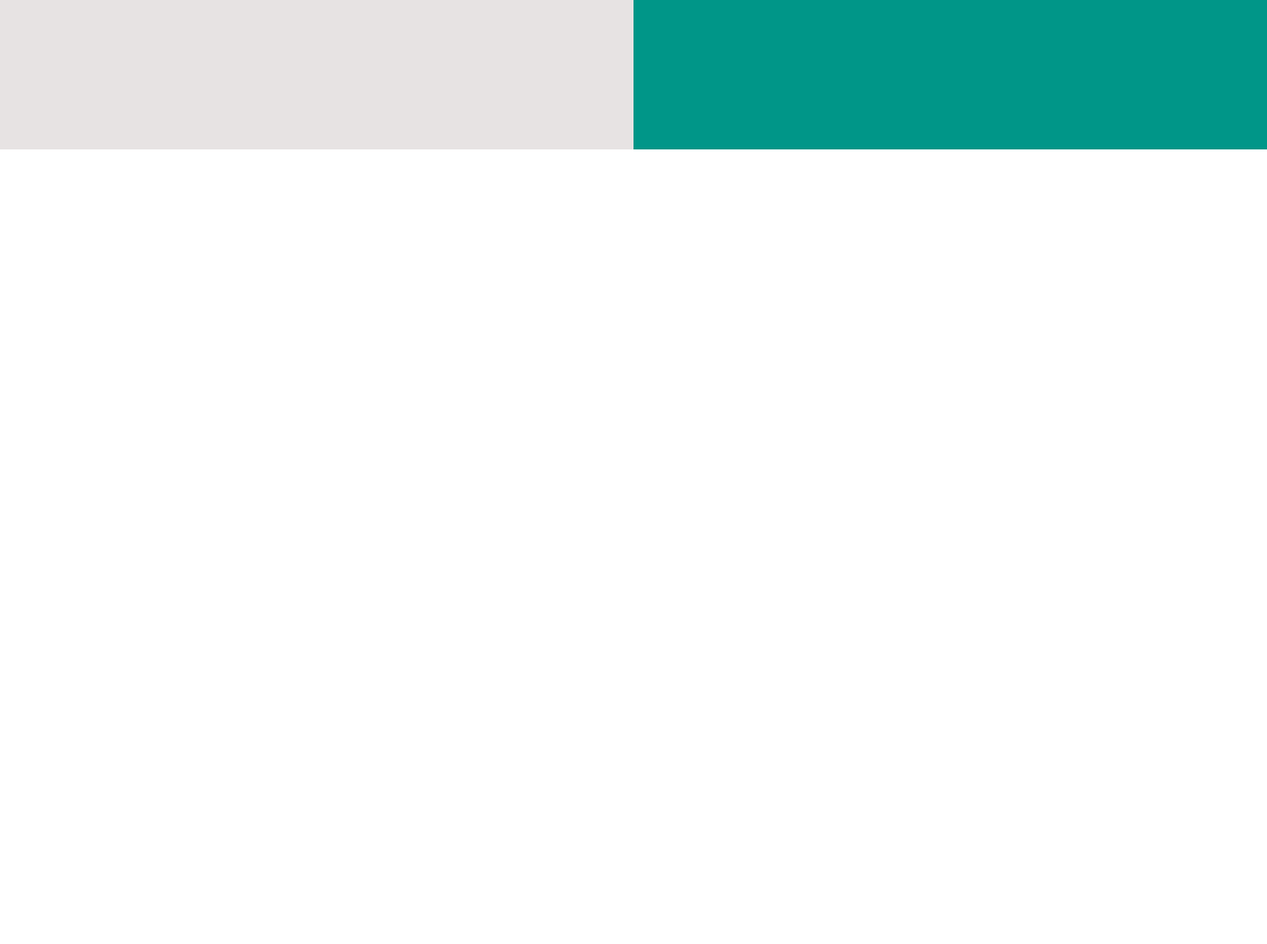
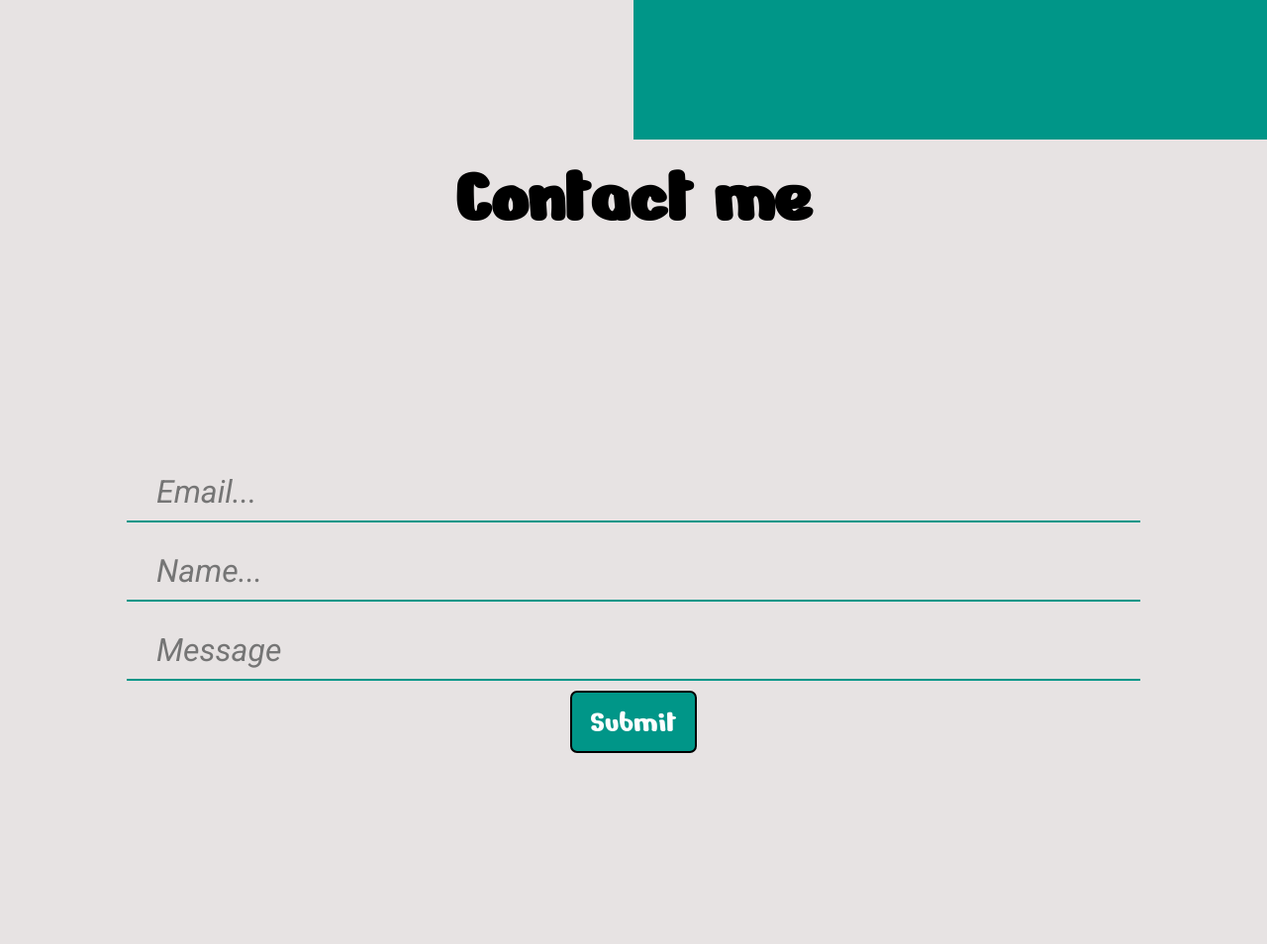
Before and after one commit to Saurabgami977/Saurab__personal__website, a plain HTML site: page index.html in a window 1280 px wide. Shown: the part 2249-3203 px from the top of the page at 99% size. Drawn offline with Linux system fonts and the light colour scheme.

Commit message:
Full page designed with contact page

```diff
--- a/css/about/_aboutTitle.scss
+++ b/css/about/_aboutTitle.scss
@@ -29,16 +29,21 @@
     font-size: 4rem;
     font-family: $simple-font;
   }
+
+  @media screen and (max-width: 800px) {
+    h2 {
+      font-size: 2rem;
+    }
+  }
 }
 
 #aboutMe {
   display: flex;
   @include d-flex(row, space-evenly, center);
-  flex-wrap: wrap;
   width: 100%;
 
   .introduction {
-    width: 40%;
+    width: 50vw;
 
     h2 {
       font-size: 3rem;
@@ -46,7 +51,7 @@
     }
 
     h4 {
-      font-size: 1.5rem;
+      font-size: 1.2rem;
       font-family: $simple-font;
     }
 
@@ -54,10 +59,11 @@
       font-size: 1.1rem;
       font-family: $simple-font;
     }
+
     @media screen and (max-width: 500px) {
       h2 {
-        font-size: 2rem;
-        line-height: 30px;
+        font-size: 1.4rem;
+        line-height: 20px;
       }
 
       h4 {
@@ -71,21 +77,26 @@
   }
 
   .aboutImg {
-    max-width: 40%;
+    max-width: 50vw;
+    height: 50vh;
     border-radius: 10px;
     clip-path: polygon(6% 22%, 100% 0, 100% 100%, 93% 79%, 0 100%, 0 46%, 0 0);
   }
 }
 
-@media screen and (max-width: 500px) {
+@media screen and (max-width: 500px), screen and (max-width: 1000px) {
   #aboutMe {
     display: flex;
     @include d-flex(column, center, center);
 
-    .introduction{
-        width: 100vw;
-        padding: 0px 55px;
-        height: 50vh;
+    .introduction {
+      width: 100vw;
+      padding: 0px 20px;
+      height: 30vh;
+    }
+
+    .aboutImg{
+        max-width: 100%;
     }
   }
 }
--- a/css/contact/_contact.scss
+++ b/css/contact/_contact.scss
@@ -1,7 +1,7 @@
 .contactBox {
   display: flex;
   @include d-flex("", center, center);
-  width: 100%;
+  width: 100vw;
 
   .left {
     width: 50vw;
@@ -38,7 +38,7 @@
     @include btn($primary-color);
   }
 }
-@media screen and (max-width: 500px) {
+@media screen and (max-width: 500px), screen and (max-width: 1000px) {
     .contactBox{
         @include d-flex(column);
 
--- /dev/null
+++ b/css/contact/_form.scss
@@ -0,0 +1,43 @@
+h1{
+    font-size: 5rem ;
+}
+
+.form {
+    margin-top: 20px;
+  display: flex;
+  width: 100vw;
+  height: 100vh;
+  @include d-flex(column, center, center);
+
+  .input{
+      width: 80vw;
+      font-size: 2rem;
+      line-height: 10px;
+      padding: 10px 30px;
+      color: black;
+      border: none;
+      margin: 10px;
+      background: none;
+      outline: none;
+      border-bottom: 2px solid $secondary-color;
+      font-family: $simple-font;
+  }
+
+  .submitButton{
+      width: 10%;
+      padding: 10px;
+      border-radius: 7px;
+      outline: none;
+      border: 2px solid black;
+      color: white;
+      font-size: 2rem;
+      background-color: $secondary-color;
+      transition: 0.5s all ease-in-out;
+
+      &:hover{
+          background-color: $dark-color;
+          color: white;
+          transform: scale(1.2);
+      }
+  }
+}
--- a/css/main.scss
+++ b/css/main.scss
@@ -17,10 +17,15 @@
 
 body {
   background-color: $primary-color;
-  height: 500vh;
+  height: 400vh;
+  width: 100vw;
+  background-color: $grey-color;
+  overflow-x: hidden;
   z-index: 3;
+  display: flex;
+  @include d-flex(column, space-between, center);
 
-  #main {
+   #main {
     background: linear-gradient(rgba($dark-color, 0.7), #009688),
       url(../img/bg.jpg) center center/cover fixed;
     height: 100vh;
@@ -42,9 +47,18 @@ body {
     @import "about/aboutTitle";
   }
 
-  #contact{
+  #contact {
     height: 100vh;
     width: 100vw;
     @import "contact/contact";
   }
+
+  #contactForm {
+    height: 100vh;
+    width: 100vw;
+    display: flex;
+    margin-top: 10px;
+    @include d-flex(column, center, center);
+    @import "contact/form";
+  }
 }
--- a/index.html
+++ b/index.html
@@ -30,7 +30,7 @@
         <h1 class="myName" id="myName">Saurab Gami</h1>
         <p class="myIntro" id="myIntro">Front-End Web Developer</p>
         <div class="banner-btn" id="banner-btn">
-            <a href="#"><span></span> Read More</a>
+            <a href="#about"><span></span> Read More</a>
             <a href="#"><span></span> Projects</a>
         </div>
     </section>
@@ -61,14 +61,14 @@
 
             <div class="left" id="left">
                 <button class="leftBtn" id="leftBtn">
-                    <a href="#">
+                    <a href="https://www.facebook.com/saurabgami977" target="__blank">
                         <p>Continue Exploring?</p>
                         <h1>Know more about me</h1>
                     </a>
                 </button>
             </div>
             <div class="right" id="right">
-                <button class="rightBtn" id="rightBtn"><a href="#">
+                <button class="rightBtn" id="rightBtn"><a href="#contactForm">
                         <p>Intrested?</p>
                         <h1>Contact me</h1>
                     </a>
@@ -77,7 +77,16 @@
             </div>
         </div>
     </section>
-    <!-- -------------------------------------------------------------------------------------------------->
+    <!-- ---------------------------------------Contact form----------------------------------------------------------->
+    <section id="contactForm" class="contactForm">
+        <h1>Contact me</h1>
+        <form class="form">
+            <input type="email" class="email input" id="email" placeholder="Email...">
+            <input type="text" class="name input" id="name" placeholder="Name...">
+            <input type="textBox" class="message input" id="message" placeholder="Message">
+            <input type="button" class="submitButton" id="submitButton" value="Submit">
+        </form>
+    </section>
 </body>
 <script src="index.js"></script>
 
```
Also changed, not shown: css/main.css, 1 other file.
